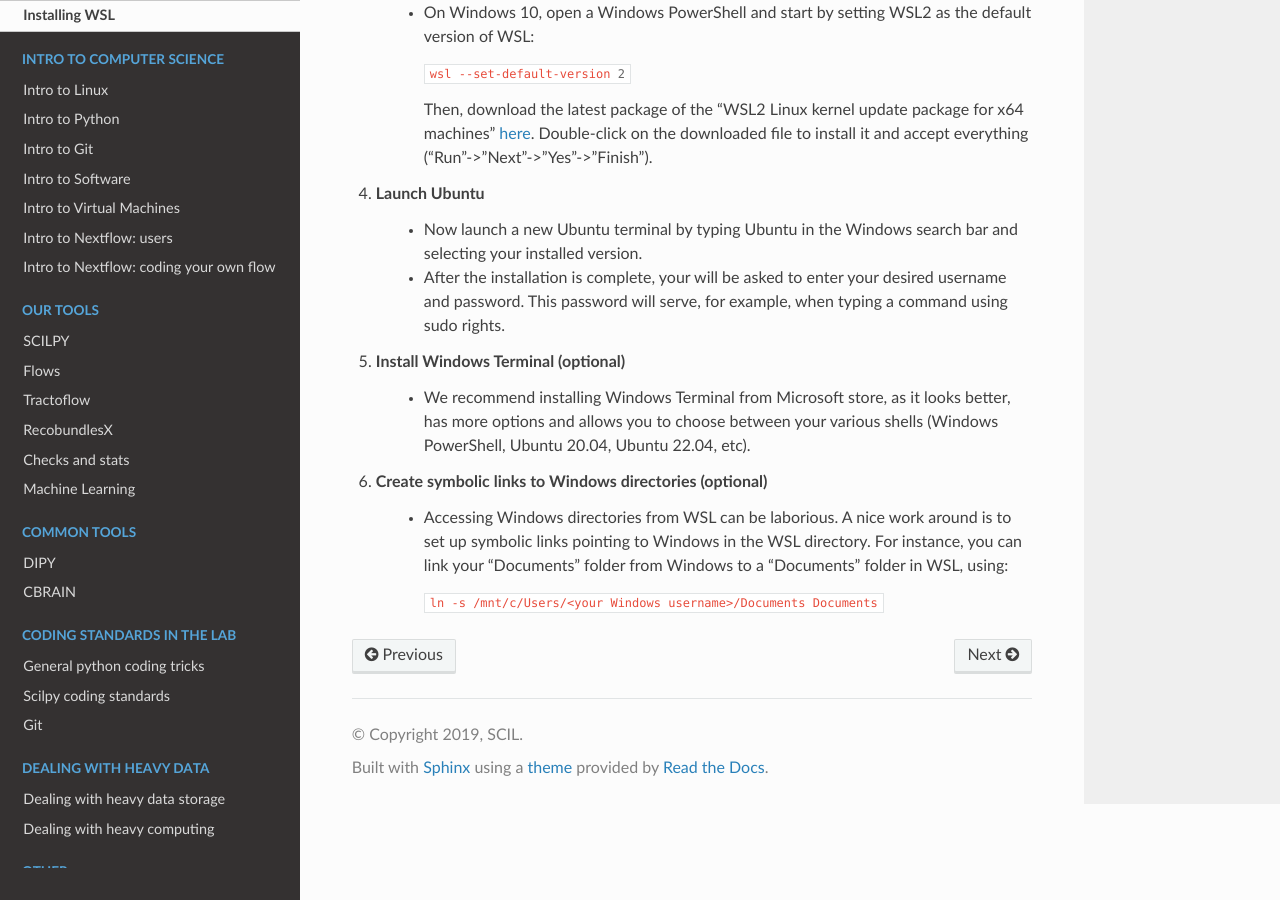
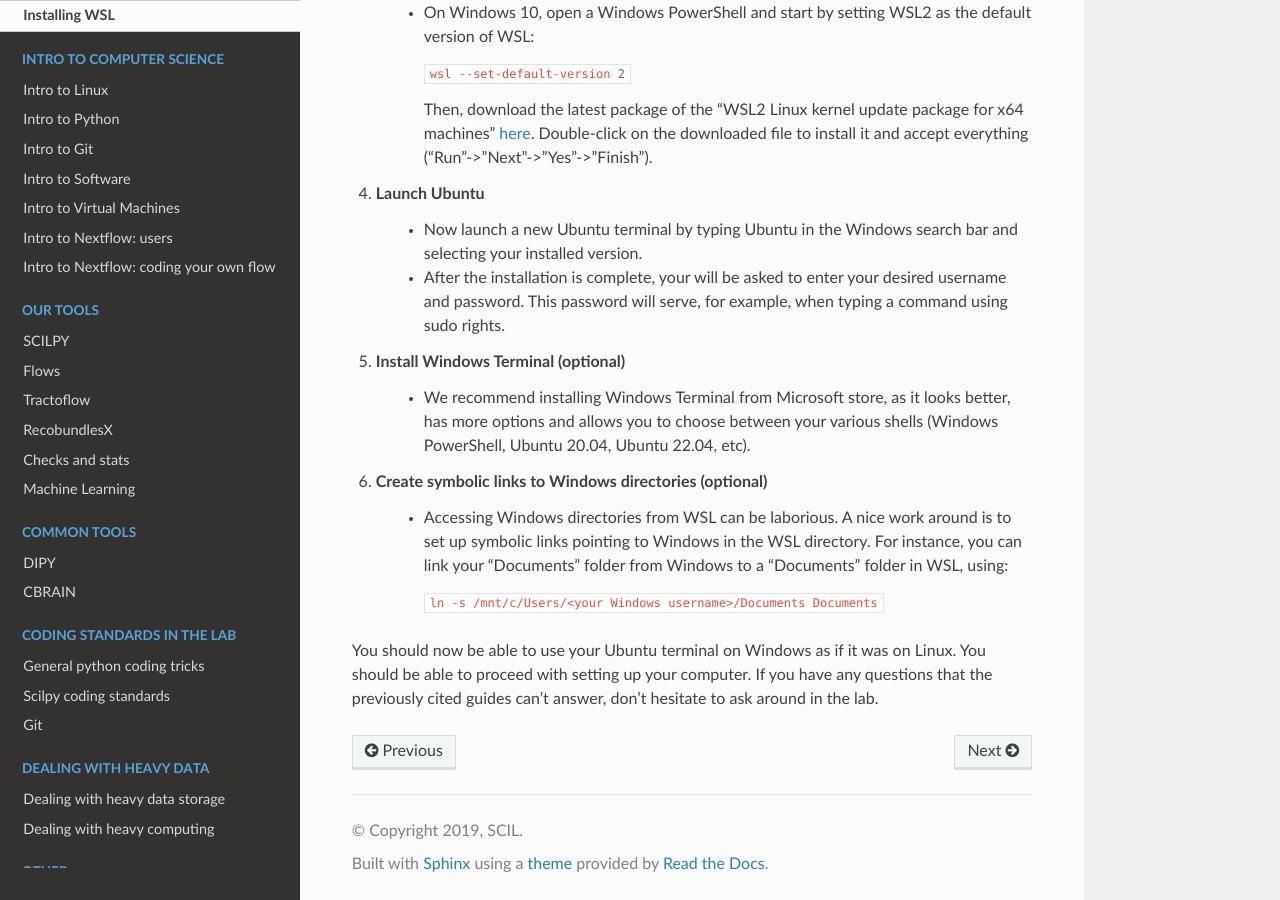
Before and after one commit to scilus/scil-documentation, a Sphinx documentation site: the page built from source/arriving/wsl_tuto.rst, in a window 1280 px wide and 900 px high, scrolled down 532 px. Built offline with Sphinx 7.4.7 and the Read the Docs theme 2.0.0, drawn with Linux system fonts in a browser that asks for light colours.

Commit message:
Finishing the tuto

```diff
--- a/source/arriving/wsl_tuto.rst
+++ b/source/arriving/wsl_tuto.rst
@@ -36,6 +36,8 @@ If this guide is not enough or if you encounter any problems, please refer to th
 
       :bash:`ln -s /mnt/c/Users/<your Windows username>/Documents Documents`
 
+You should now be able to use your Ubuntu terminal on Windows as if it was on Linux. You should be able to proceed with setting up your computer. If you have any questions that the previously cited guides can't answer, don't hesitate to ask around in the lab.
+
 ..
     #. **Enable X11 forwarding**
         * The principal drawback from WSL is the interaction with external windows, like when plotting with matplotlib or visualizing data. One workaround is to use VcXsrv.
```
